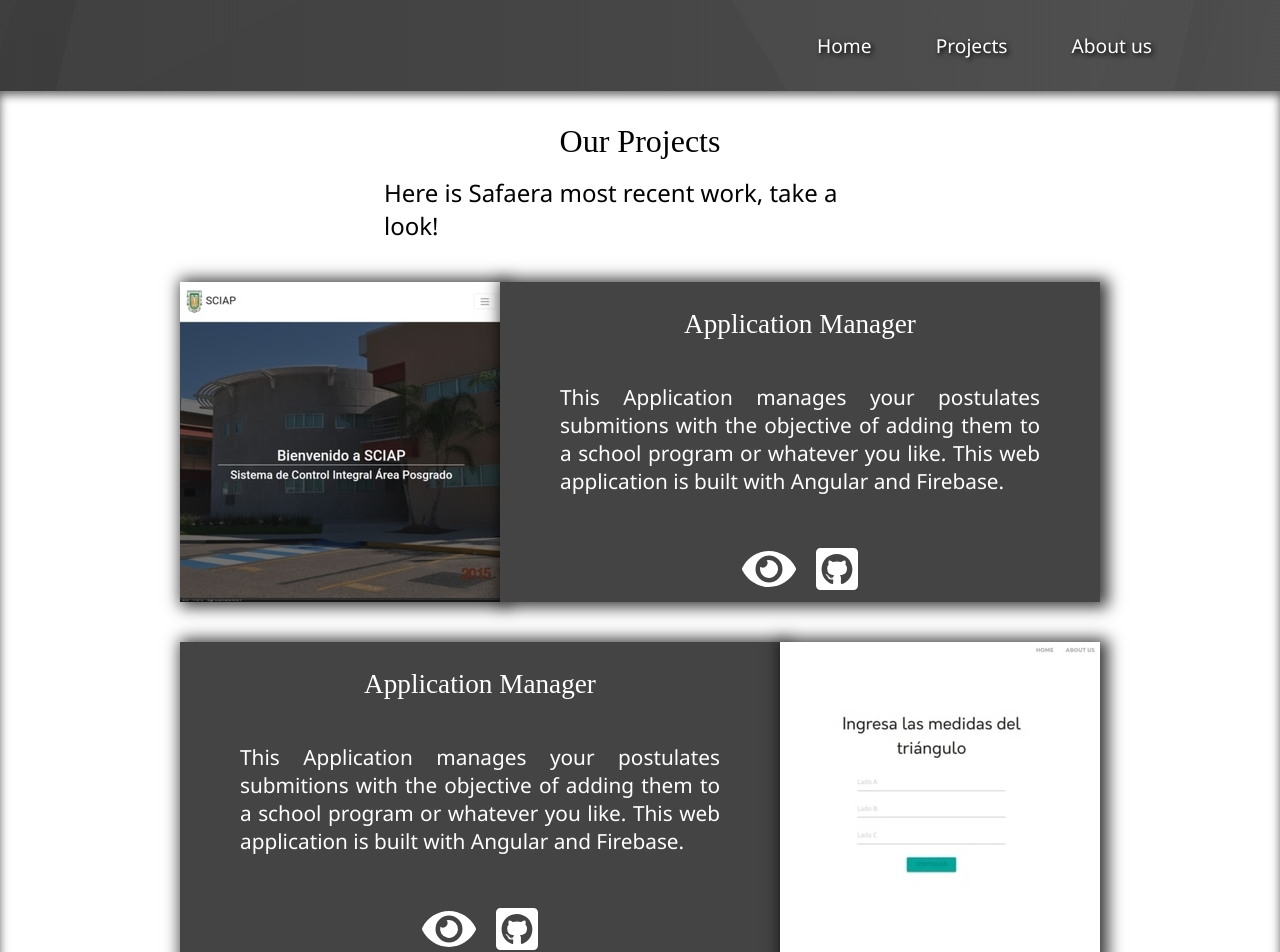
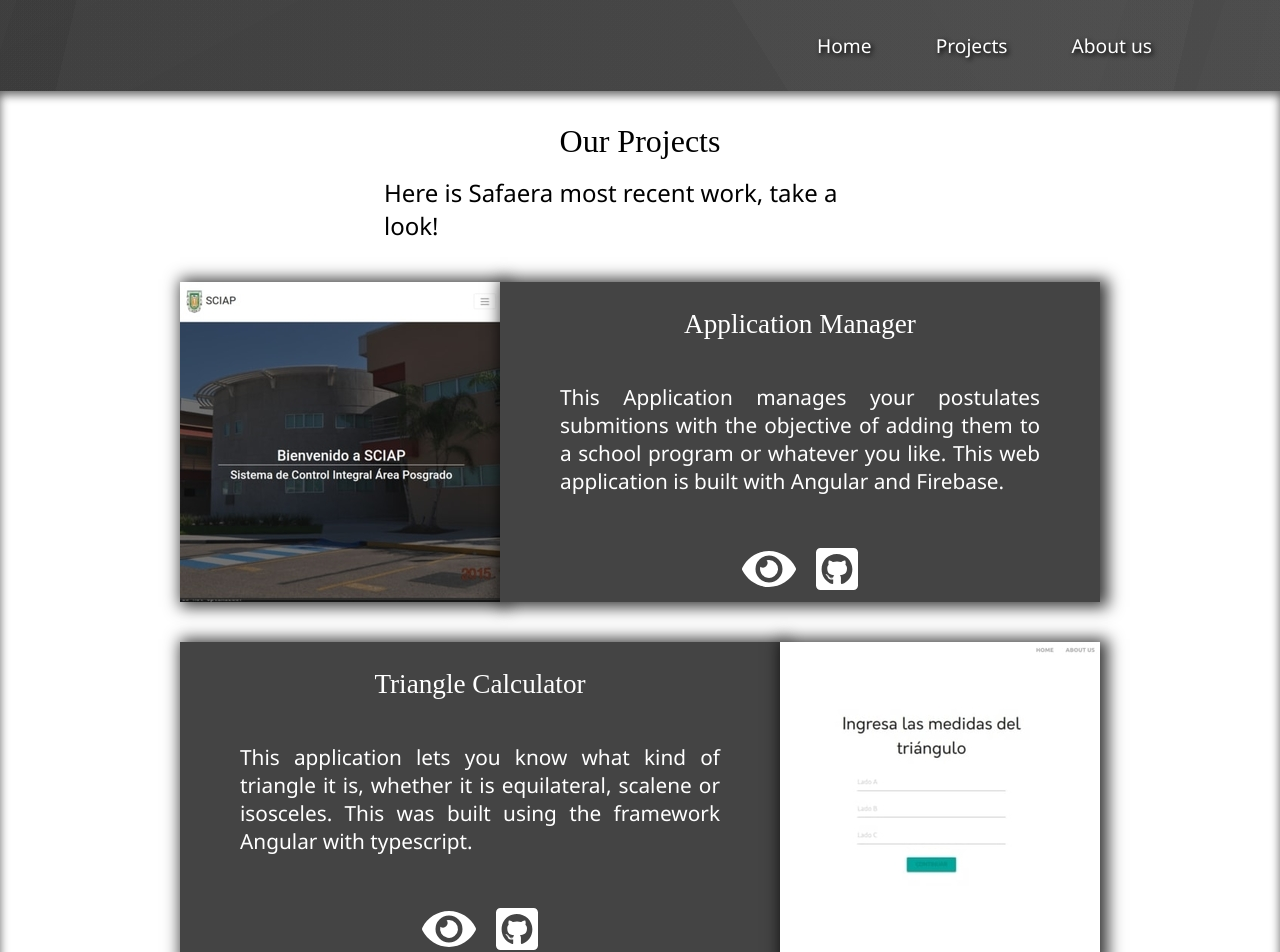
Before and after one commit to Ronkally/safaera, a React (Create React App) app: page /projects in a window 1280 px wide. Shown: the top 952 px of the page. Built offline with nearby package versions, Linux system fonts and the light colour scheme.

Commit message:
Few corrections on projects and about us

```diff
--- a/src/pages/AboutUs.js
+++ b/src/pages/AboutUs.js
@@ -25,7 +25,7 @@ function AboutUs() {
           <p className="description_name gugi">Jacob Munoz Ronkally</p>
           <p className="description_body">
             Junior programmer who specializes in building backend applications
-            with C#, Java, And Python. Has knowledge in NodeJs and .Net Core
+            with C#, Java and Python. Has knowledge in NodeJs and .Net Core
           </p>
           <p className="description_social">
             <Link>
--- a/src/pages/Projects.js
+++ b/src/pages/Projects.js
@@ -3,7 +3,6 @@ import "../styles/Projects.css";
 import { motion } from "framer-motion";
 import triangulo from "../images/triangulo1.jpg"; // with import
 import sciap from "../images/sciap1.jpg"; // with import
-import { Link } from "react-router-dom";
 
 function Projects() {
   return (
@@ -31,30 +30,46 @@ function Projects() {
             This web application is built with Angular and Firebase.
           </p>
           <p className="work_social">
-            <Link>
+            <a
+              rel="noopener noreferrer"
+              target="_blank"
+              href="https://sciap.netlify.app/home"
+            >
               <i class="fas fa-eye fa-3x"></i>
-            </Link>
-            <Link>
+            </a>
+            <a
+              rel="noopener noreferrer"
+              target="_blank"
+              href="https://github.com/Ronkally/SCIAP"
+            >
               <i class="fab fa-github-square fa-3x"></i>
-            </Link>
+            </a>
           </p>
         </div>
       </div>
       <div className="project_works_reverse">
         <div className="work_description">
-          <p className="work_title gugi">Application Manager</p>
+          <p className="work_title gugi">Triangle Calculator</p>
           <p className="work_body">
-            This Application manages your postulates submitions with the
-            objective of adding them to a school program or whatever you like.
-            This web application is built with Angular and Firebase.
+            This application lets you know what kind of triangle it is, whether
+            it is equilateral, scalene or isosceles. This was built using the
+            framework Angular with typescript.
           </p>
           <p className="work_social">
-            <Link>
+            <a
+              rel="noopener noreferrer"
+              target="_blank"
+              href="https://equipo3.netlify.app/"
+            >
               <i class="fas fa-eye fa-3x"></i>
-            </Link>
-            <Link>
+            </a>
+            <a
+              rel="noopener noreferrer"
+              target="_blank"
+              href="https://github.com/Ronkally/Triangulo"
+            >
               <i class="fab fa-github-square fa-3x"></i>
-            </Link>
+            </a>
           </p>
         </div>
         <div className="work_photo">
```
Also changed, not shown: 1 other file (tests, documents, lock files or other folders).
